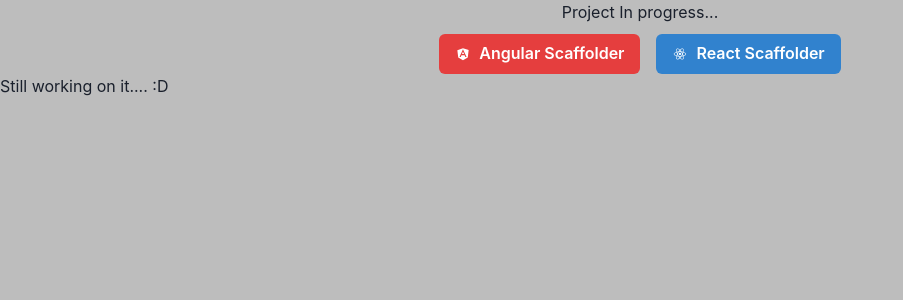
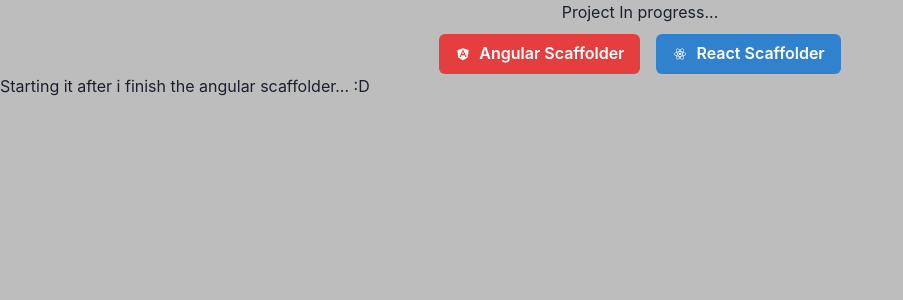
Before and after one commit to Oelmounkad/react-angular-project-structure-scaffolder, a React (Create React App) app: page / in a window 1280 px wide. Both pictures are taken after a click on the button "React Scaffolder". Shown: the top 300 px of the page, without its empty margins (0-903 px from the left). Built offline with nearby package versions, Linux system fonts and the light colour scheme.

Commit message:
chnaged react part message and stuff

```diff
--- a/src/components/angular-scaffolder/AngularScaffolderComponent.tsx
+++ b/src/components/angular-scaffolder/AngularScaffolderComponent.tsx
@@ -62,6 +62,7 @@ const AngularScaffolderComponent = () => {
             Add Global Service
           </Button>
       </Stack>
+      <br />
 <div className="modules-services-header">
          {modules.length > 0 && <i>
             <u>Modules :</u>
--- a/src/components/react-scaffolder/ReactScaffolderComponent.tsx
+++ b/src/components/react-scaffolder/ReactScaffolderComponent.tsx
@@ -2,7 +2,7 @@ import './ReactScaffolderComponent.css';
 
 const ReactScaffolderComponent = () => {
   return (
-    <div>Still working on it.... :D</div>
+    <div>Starting it after i finish the angular scaffolder... :D</div>
   )
 }
 
```
